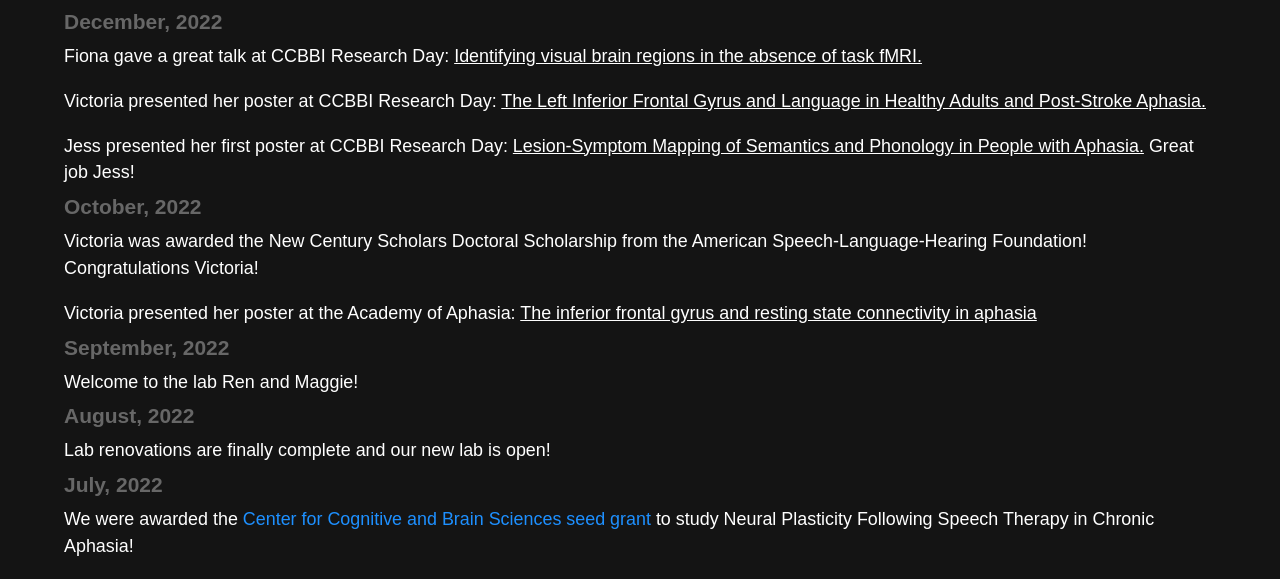
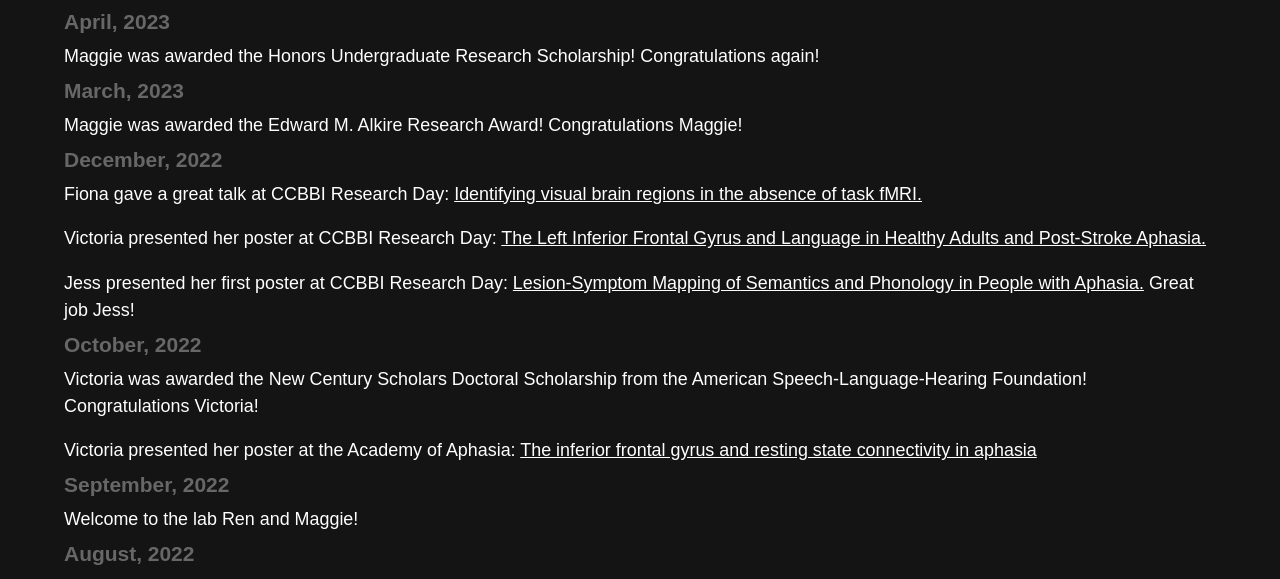
Before and after one commit to davidosher/osuwebsite, a plain HTML site: page news.html in a window 1280 px wide. Shown: the part 215-794 px from the top of the page. Drawn offline with nearby package versions, Linux system fonts and the light colour scheme; a web font is replaced by a local one.

Commit message:
Add files via upload

```diff
--- a/news.html
+++ b/news.html
@@ -70,6 +70,12 @@
 
 
 													<H2>Lab News</H2>
+
+													<H3>April, 2023</H3>
+													<p>Maggie was awarded the Honors Undergraduate Research Scholarship! Congratulations again!</p>
+
+													<H3>March, 2023</H3>
+													<p>Maggie was awarded the Edward M. Alkire Research Award! Congratulations Maggie!</p>
 
 													<H3>December, 2022</H3>
 													<p>Fiona gave a great talk at CCBBI Research Day: <u>Identifying visual brain regions in the absence of task fMRI.</u></p>
```
